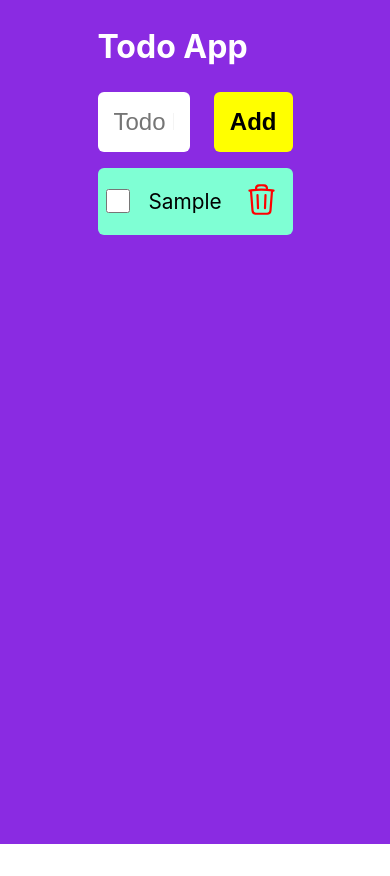
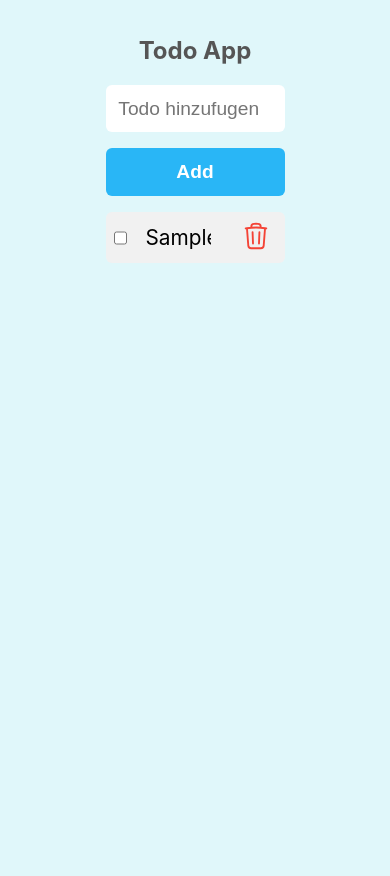
Before and after one commit to abbosaliy/Todo-App, a React (Create React App) app: page / in a window 390 px wide. Both pictures are taken after typing "Sample" into the empty fields and a click on the button "Add". Before the commit the page ends 844 px from the top, so only its background shows below. Built offline with nearby package versions, Linux system fonts and the light colour scheme.

Commit message:
Check box function and medi query added

```diff
--- a/package.json
+++ b/package.json
@@ -8,6 +8,7 @@
 		"@testing-library/jest-dom": "^6.6.3",
 		"@testing-library/react": "^16.3.0",
 		"@testing-library/user-event": "^13.5.0",
+		"gh-pages": "^6.3.0",
 		"react": "^19.1.0",
 		"react-dom": "^19.1.0",
 		"react-scripts": "5.0.1",
@@ -17,7 +18,9 @@
 		"start": "react-scripts start",
 		"build": "react-scripts build",
 		"test": "react-scripts test",
-		"eject": "react-scripts eject"
+		"eject": "react-scripts eject",
+		"predeploy": "npm run build",
+		"deploy": "gh-pages -d build"
 	},
 	"eslintConfig": {
 		"extends": [
--- a/src/App.css
+++ b/src/App.css
@@ -1,6 +1,14 @@
 .todo-app {
-	background-color: blueviolet;
+	background-color: #e0f7fa;
 	display: flex;
 	justify-content: center;
 	height: auto;
 }
+
+@media (max-width: 600px) {
+	.todo-app {
+		flex-direction: column;
+		align-items: center;
+		padding: 1rem;
+	}
+}
--- a/src/components/TodoApp.css
+++ b/src/components/TodoApp.css
@@ -12,8 +12,3 @@
 	align-items: flex-start;
 	gap: 1rem;
 }
-
-.todo-liste__text {
-	font-size: 1.5rem;
-	font-weight: 400;
-}
--- a/src/components/TodoApp.js
+++ /dev/null
@@ -1,54 +0,0 @@
-
-import { useState } from 'react';
-import './TodoApp.css'
-import TodoHeader from './TodoHeader'
-import TodoItem from './TodoListeItem';
-
-
-
-
-function TodoApp() {
-    const [inputValue, setInputValue] = useState("");
-    //fur todo speichern
-    const [todos, setTodos] = useState([]);
-
-
-    function handleClick() {
-
-        if (!inputValue) return
-        setTodos([...todos, inputValue]);
-        //nach dem add musste inputfeld
-        //  ler sein
-        setInputValue("")
-    }
-
-    function handleDalete(todoIndex) {
-        console.log(todoIndex);
-        const filterTodo = todos.filter((element, index) => index !== todoIndex)
-        setTodos(filterTodo)
-    }
-
-
-    return (
-        <div className='todo'>
-            <TodoHeader
-                inputValue={inputValue}
-                setInputValue={setInputValue}
-                handleClick={handleClick}
-            />
-
-            <div className='todo-liste'>
-                {todos.length === 0 && <h2 className='todo-liste__text'>Keine Todos</h2>}
-                {todos.map((todo, index) =>
-                    <TodoItem
-                        key={index}
-                        text={todo}
-                        //Array Fn
-                        onDelete={() => handleDalete(index)}
-                    />)}
-            </div>
-        </div>
-    );
-}
-
-export default TodoApp;
--- /dev/null
+++ b/src/components/TodoApp.jsx
@@ -0,0 +1,51 @@
+import { useState } from 'react';
+import './TodoApp.css';
+import TodoHeader from './TodoHeader';
+import TodoItem from './TodoListeItem';
+
+function TodoApp() {
+	const [todos, setTodos] = useState([]);
+
+	function addTodoItemTodoListe(todoItem) {
+		const updatedTodos = [...todos];
+		updatedTodos.push(todoItem);
+		setTodos(updatedTodos);
+	}
+
+	function removeTodo(todoIndex) {
+		console.log(todoIndex);
+		const updatedTodos = todos.filter((element, index) => index !== todoIndex);
+		setTodos(updatedTodos);
+	}
+
+	function handleChangeCheckBox(index) {
+		console.log(index);
+
+		const updatedTodos = [...todos];
+		updatedTodos[index].done = !updatedTodos[index].done;
+		setTodos(updatedTodos);
+	}
+
+	return (
+		<div className="todo">
+			<TodoHeader addTodoItemTodoListe={addTodoItemTodoListe} />
+
+			<div className="todo-liste">
+				{todos.length === 0 && (
+					<h2 className="todo-liste__text">Keine Todos</h2>
+				)}
+
+				{todos.map((todo, index) => (
+					<TodoItem
+						key={index}
+						todo={todo}
+						removeTodo={() => removeTodo(index)}
+						handleChangeCheckBox={() => handleChangeCheckBox(index)}
+					/>
+				))}
+			</div>
+		</div>
+	);
+}
+
+export default TodoApp;
--- a/src/components/TodoHeader.css
+++ b/src/components/TodoHeader.css
@@ -1,6 +1,10 @@
+.todo-header {
+	display: flex;
+	flex-direction: column;
+}
 .todo-name {
 	font-size: 2rem;
-	color: white;
+	color: #555555;
 }
 
 .todo-form {
@@ -10,7 +14,6 @@
 }
 
 .todo__input {
-	width: 100%;
 	border: none;
 	padding: 1rem;
 	border-radius: 6px;
@@ -20,12 +23,36 @@
 .todo__add-button {
 	border: none;
 	font-size: 1.5rem;
+	color: white;
 	padding: 1rem;
 	font-weight: bolder;
 	border-radius: 6px;
-	background-color: yellow;
+	background-color: #29b6f6;
 }
+
 .todo__add-button:hover {
 	cursor: pointer;
-	background-color: rgba(255, 255, 0, 0.822);
+	background-color: #0288d1;
 }
+
+@media (max-width: 600px) {
+	.todo-name {
+		font-size: 1.5rem;
+		text-align: center;
+	}
+
+	.todo-form {
+		flex-direction: column;
+		gap: 1rem;
+	}
+
+	.todo__input {
+		font-size: 1.2rem;
+		padding: 0.8rem;
+	}
+
+	.todo__add-button {
+		font-size: 1.2rem;
+		padding: 0.8rem;
+	}
+}
--- a/src/components/TodoHeader.js
+++ /dev/null
@@ -1,30 +0,0 @@
-import './TodoHeader.css'
-
-
-function TodoHeader({ inputValue, setInputValue, handleClick }) {
-
-
-    function handleInputChange(changeValue) {
-        setInputValue(changeValue.target.value)
-
-
-    }
-
-    return (
-        <div>
-            <h2 className='todo-name'>Todo App</h2>
-            <div className='todo-form'>
-                <input
-                    tuype="text"
-                    value={inputValue}
-                    onChange={handleInputChange}
-                    className='todo__input'
-                    placeholder='Todo hinzufugen'
-                />
-                <button onClick={handleClick} className='todo__add-button'>Add</button>
-            </div>
-        </div>
-    );
-}
-
-export default TodoHeader;
--- /dev/null
+++ b/src/components/TodoHeader.jsx
@@ -0,0 +1,36 @@
+import { useState } from 'react';
+import './TodoHeader.css';
+
+function TodoHeader({ addTodoItemTodoListe }) {
+	const [inputValue, setInputValue] = useState('');
+
+	function handleInputChange(changeValue) {
+		setInputValue(changeValue.target.value);
+	}
+
+	function addHandleClick() {
+		if (!inputValue) return;
+		addTodoItemTodoListe({ content: inputValue, done: false });
+		setInputValue('');
+	}
+
+	return (
+		<div className="todo-header">
+			<h2 className="todo-name">Todo App</h2>
+			<div className="todo-form">
+				<input
+					tuype="text"
+					value={inputValue}
+					onChange={handleInputChange}
+					className="todo__input"
+					placeholder="Todo hinzufugen"
+				/>
+				<button onClick={addHandleClick} className="todo__add-button">
+					Add
+				</button>
+			</div>
+		</div>
+	);
+}
+
+export default TodoHeader;
--- a/src/components/TodoListeItem.css
+++ b/src/components/TodoListeItem.css
@@ -1,10 +1,9 @@
 .create-todo {
 	width: 100%;
-	background-color: aquamarine;
+	background-color: #f1f1f1;
 	font-size: 1.3rem;
 	border-radius: 6px;
 	border: none;
-
 	display: flex;
 	justify-content: space-between;
 }
@@ -25,15 +24,50 @@
 .todo-remove__btn {
 	margin: 0.5rem;
 	border: none;
-	cursor: pointer;
 	background: none;
-}
-.todo-remove__btn:hover {
-	font-size: 2rem;
 }
 
 .todo-remove__btn-icon {
 	width: 35px;
 	height: 35px;
-	color: red;
+	color: #f44336;
+	transition: color 0.3s ease;
 }
+
+.todo-remove__btn-icon:hover {
+	cursor: pointer;
+	color: #c62828;
+}
+
+.todo-liste__text {
+	font-size: 1.5rem;
+	font-weight: 490;
+	color: #555555;
+}
+
+@media (max-width: 600px) {
+	.create-todo {
+		gap: 1rem;
+	}
+
+	.create-todo__left {
+		width: 100%;
+		align-items: center;
+		justify-content: flex-start;
+	}
+
+	.todo-remove__btn {
+		align-self: flex-end;
+	}
+
+	.todo-remove__btn-icon {
+		width: 30px;
+		height: 30px;
+	}
+
+	.todo-liste__text {
+		font-size: 1.1rem;
+		font-weight: 490;
+		color: #555555;
+	}
+}
--- a/src/components/TodoListeItem.js
+++ /dev/null
@@ -1,25 +0,0 @@
-import './TodoListeItem.css'
-
-function TodoItem({ text, onDelete }) {
-
-
-
-
-
-    return (
-        <div className='create-todo'>
-            <div className='create-todo__left'>
-                <input className='create-todo__left-checkbox' type='checkbox' />
-                <p>{text}</p>
-            </div>
-            <button className='todo-remove__btn' onClick={onDelete} >
-                <svg className='todo-remove__btn-icon' xmlns="http://www.w3.org/2000/svg" fill="none" viewBox="0 0 24 24" strokeWidth="1.5" stroke="currentColor" >
-                    <path strokeLinecap="round" strokeLinejoin="round" d="m14.74 9-.346 9m-4.788 0L9.26 9m9.968-3.21c.342.052.682.107 1.022.166m-1.022-.165L18.16 19.673a2.25 2.25 0 0 1-2.244 2.077H8.084a2.25 2.25 0 0 1-2.244-2.077L4.772 5.79m14.456 0a48.108 48.108 0 0 0-3.478-.397m-12 .562c.34-.059.68-.114 1.022-.165m0 0a48.11 48.11 0 0 1 3.478-.397m7.5 0v-.916c0-1.18-.91-2.164-2.09-2.201a51.964 51.964 0 0 0-3.32 0c-1.18.037-2.09 1.022-2.09 2.201v.916m7.5 0a48.667 48.667 0 0 0-7.5 0" />
-                </svg>
-            </button>
-        </div>
-    );
-
-
-}
-export default TodoItem;
--- /dev/null
+++ b/src/components/TodoListeItem.jsx
@@ -0,0 +1,34 @@
+import './TodoListeItem.css';
+
+function TodoItem({ todo, removeTodo, handleChangeCheckBox }) {
+	return (
+		<div className="create-todo">
+			<div className="create-todo__left">
+				<input
+					checked={todo.done}
+					onChange={handleChangeCheckBox}
+					className="create-todo__left-checkbox"
+					type="checkbox"
+				/>
+				<label onClick={handleChangeCheckBox}>{todo.content}</label>
+			</div>
+			<button className="todo-remove__btn" onClick={removeTodo}>
+				<svg
+					className="todo-remove__btn-icon"
+					xmlns="http://www.w3.org/2000/svg"
+					fill="none"
+					viewBox="0 0 24 24"
+					strokeWidth="1.5"
+					stroke="currentColor"
+				>
+					<path
+						strokeLinecap="round"
+						strokeLinejoin="round"
+						d="m14.74 9-.346 9m-4.788 0L9.26 9m9.968-3.21c.342.052.682.107 1.022.166m-1.022-.165L18.16 19.673a2.25 2.25 0 0 1-2.244 2.077H8.084a2.25 2.25 0 0 1-2.244-2.077L4.772 5.79m14.456 0a48.108 48.108 0 0 0-3.478-.397m-12 .562c.34-.059.68-.114 1.022-.165m0 0a48.11 48.11 0 0 1 3.478-.397m7.5 0v-.916c0-1.18-.91-2.164-2.09-2.201a51.964 51.964 0 0 0-3.32 0c-1.18.037-2.09 1.022-2.09 2.201v.916m7.5 0a48.667 48.667 0 0 0-7.5 0"
+					/>
+				</svg>
+			</button>
+		</div>
+	);
+}
+export default TodoItem;
```
Also changed, not shown: 1 other file (tests, documents, lock files or other folders).
